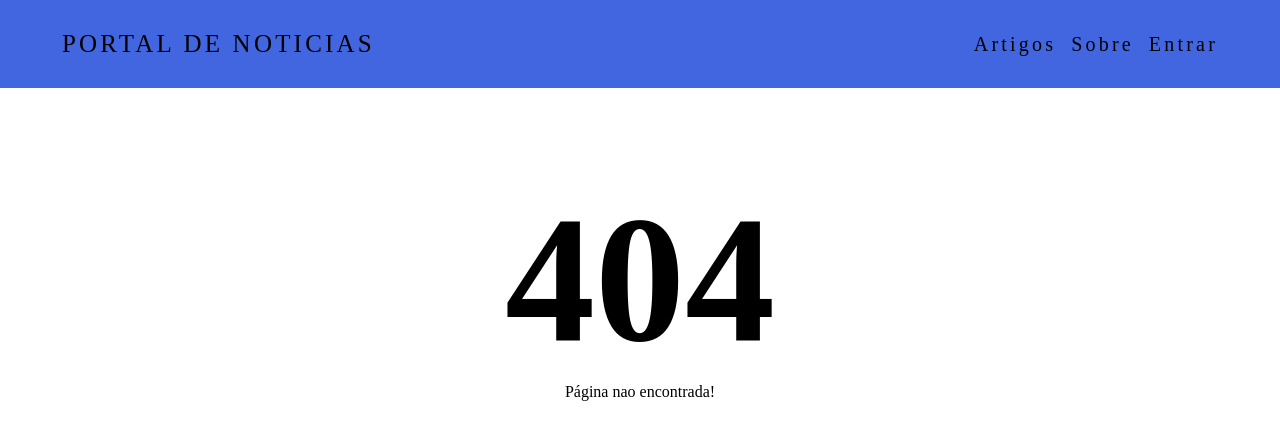
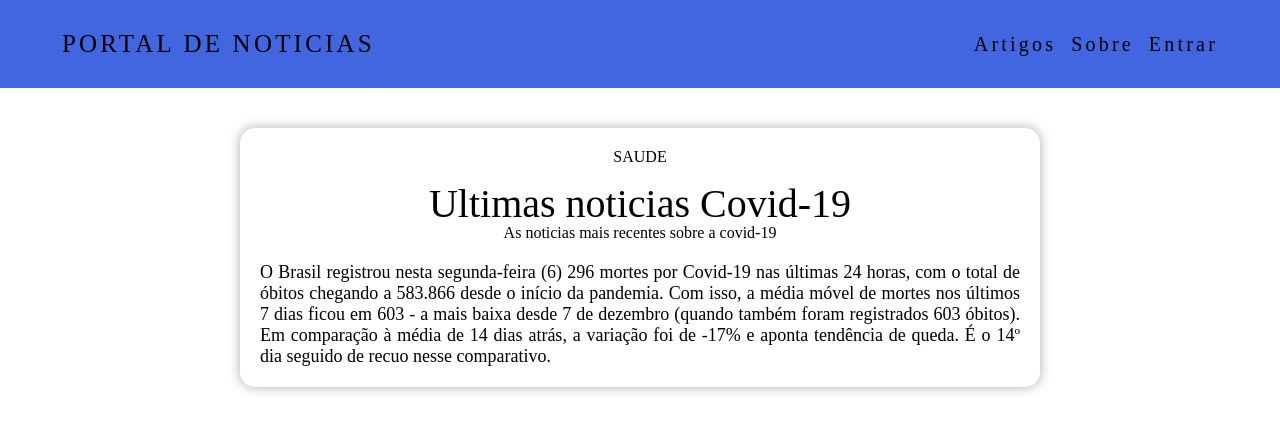
Before and after one commit to JVGS1111/Portal-de-noticias-com-react, a React (Create React App) app in the folder portal-noticias/: page /posts/1 in a window 1280 px wide. Before the commit this address had no page. Shown: the top 440 px of the page. Built offline with nearby package versions, Linux system fonts and the light colour scheme; data requests are answered from the project's data file; the HTML template or start-up script is replaced by a standard one; a web font is replaced by a local one.

Commit message:
implementado pagina post individual

```diff
--- a/portal-noticias/src/App.js
+++ b/portal-noticias/src/App.js
@@ -5,6 +5,7 @@ import Home from './paginas/Home';
 import Pagina404 from './paginas/404';
 import Sobre from './paginas/Sobre';
 import ListaDeCategorias from './components/ListaDeCategorias';
+import Post from './paginas/Post';
 
 function App() {
   return (
@@ -21,6 +22,10 @@ function App() {
           <Sobre />
         </Route>
 
+        <Route path='/posts/:id'>
+          <Post />
+        </Route>
+
         <Route>
           <Pagina404 />
         </Route>
--- a/portal-noticias/src/assets/css/components/ListaDeCategorias.css
+++ b/portal-noticias/src/assets/css/components/ListaDeCategorias.css
@@ -17,3 +17,11 @@ li.lista-categoria-item {
     padding-right: 10px;
     cursor: pointer;
 }
+
+li.lista-categoria-item:hover {
+    color: #ccc;
+}
+
+li.lista-categoria-item:active {
+    color: black;
+}
--- a/portal-noticias/src/assets/css/components/ListaDePosts.css
+++ b/portal-noticias/src/assets/css/components/ListaDePosts.css
@@ -13,7 +13,7 @@
     padding: 15px;
     -webkit-font-smoothing: antialiased;
     border-radius: 15px;
-    box-shadow: 0px 0px 11px 1px rgb(0 0 0 / 10%);
+    box-shadow: 0px 0px 11px 1px rgb(0 0 0 / 25%);
 }
 
 p.post-resumo {
--- /dev/null
+++ b/portal-noticias/src/assets/css/paginas/Post.css
@@ -0,0 +1,36 @@
+main.container.main-post {
+    text-align: center;
+    width: 100%;
+    margin-top: 20px;
+}
+
+span.artigo-categoria {
+    text-transform: uppercase;
+}
+
+article.artigo-post {
+    max-width: 800px;
+    display: inline-block;
+    padding: 20px;
+    border-radius: 15px;
+    box-shadow: 0px 0px 11px 1px rgb(0 0 0 / 28%);
+}
+
+h2.artigo-titulo {
+    margin-top: 18px;
+    font-size: 40px;
+    font-weight: 300;
+    line-height: 1;
+}
+
+h3.artigo-descricao {
+    font-weight: 100;
+    font-size: 16px;
+    margin-bottom: 20px;
+}
+
+p.artigo-texto {
+    font-size: 18px;
+    font-weight: 300;
+    text-align: justify;
+}
--- a/portal-noticias/src/components/Header.jsx
+++ b/portal-noticias/src/components/Header.jsx
@@ -11,7 +11,7 @@ function Header() {
                 </h2>
                 <nav className="header-nav">
                     <ul className="header-ul">
-                        <li className="header-li">Artigos</li>
+                        <Link to="/"><li className="header-li">Artigos</li></Link>
                         <Link to="/sobre"><li className="header-li">Sobre</li></Link>
                         <li className="header-li">Entrar</li>
                     </ul>
--- a/portal-noticias/src/components/ListaDePosts.jsx
+++ b/portal-noticias/src/components/ListaDePosts.jsx
@@ -21,7 +21,7 @@ function ListaDePosts() {
                                 <span className="post-categoria">{post.categoria}</span>
                                 <h2 className="post-titulo">{post.title}</h2>
                                 <p className="post-resumo">{post.metadescription}</p>
-                                <Link to={`/posts/${post.i}`} ><span className="post-botao">Ler mais</span></Link>
+                                <Link to={`/posts/${post.id}`} ><span className="post-botao">Ler mais</span></Link>
                             </article>
                         ))
                     }
--- /dev/null
+++ b/portal-noticias/src/paginas/Post.jsx
@@ -0,0 +1,30 @@
+import React, { useEffect, useState } from 'react';
+import { useParams, useHistory } from 'react-router-dom';
+import '../assets/css/paginas/Post.css'
+import { getDado } from '../connection/api';
+
+function Post() {
+    let history = useHistory()
+    const { id } = useParams();
+    const [post, setPost] = useState({});
+
+    useEffect(() => {
+        getDado(`/posts/${id}`, setPost)
+            .catch(() => {
+                history.push('/404')
+            })
+    }, [])
+
+    return (
+        <main className="container main-post">
+            <article className="artigo-post">
+                <span className="artigo-categoria">{post.categoria}</span>
+                <h2 className="artigo-titulo">{post.title}</h2>
+                <h3 className="artigo-descricao">{post.metadescription}</h3>
+                <p className="artigo-texto">{post.body}</p>
+            </article>
+        </main>
+    );
+}
+
+export default Post;
```
